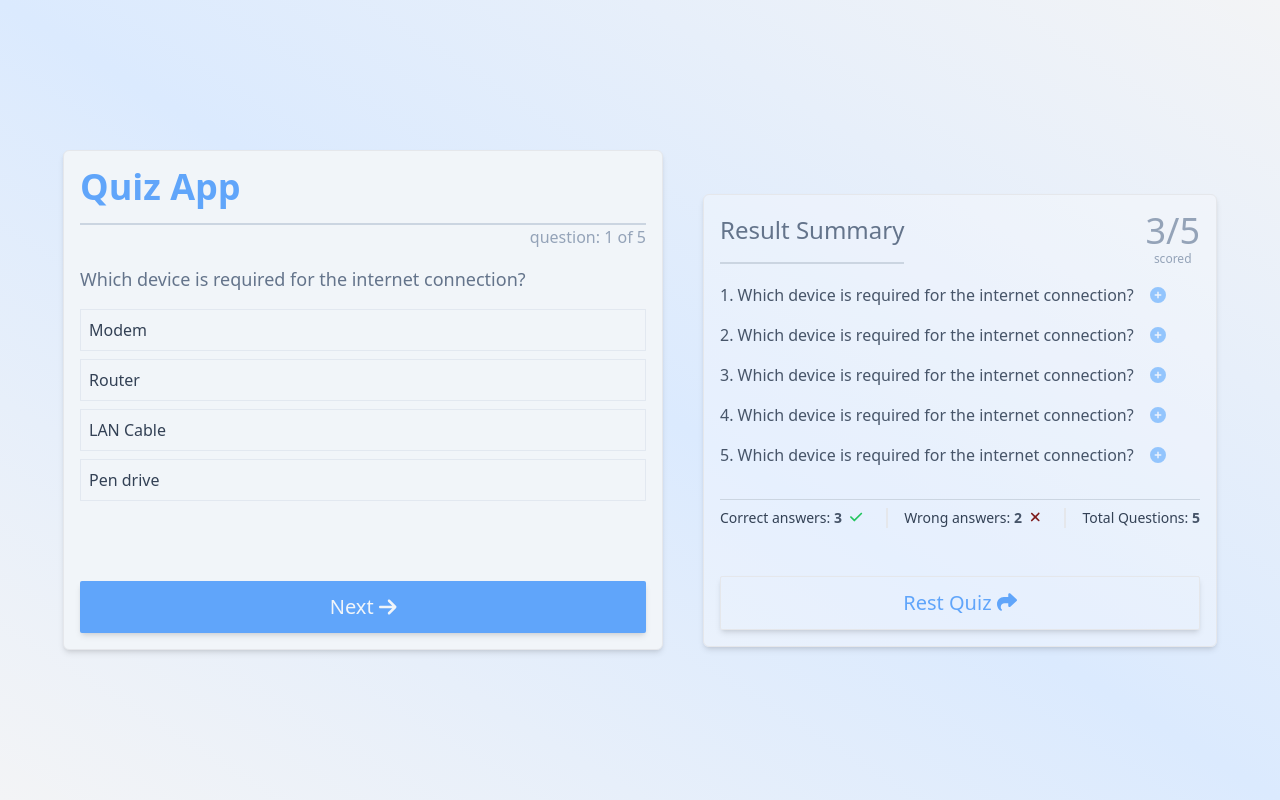
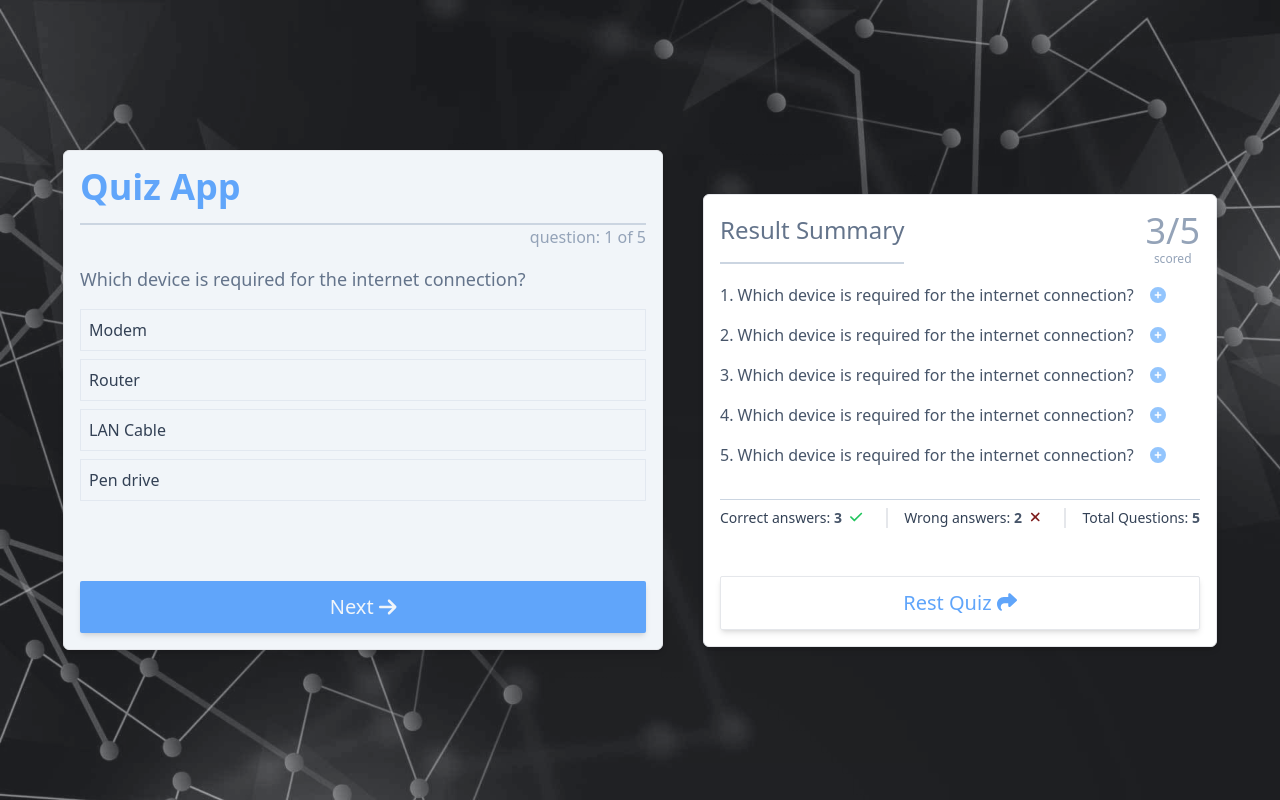
Before and after one commit to PaulDeveloper73/quiz, a React (Vite) app: page / in a window 1280 px wide. Built offline with nearby package versions, Linux system fonts and the light colour scheme.

Commit message:
added the bg image

```diff
--- a/src/components/Dashboard.jsx
+++ b/src/components/Dashboard.jsx
@@ -22,7 +22,7 @@ const Dashboard = () => {
   };
   return (
     <>
-      <section className="flex flex-col items-center justify-center min-h-screen space-y-10 gap-x-10 lg:flex-row bg-gradient-to-tr from-transparent via-blue-100 to-transparent">
+      <section className="flex flex-col items-center justify-center min-h-screen space-y-10 gap-x-10 lg:flex-row bg-slate-100 bg-opacity-10 ">
         <div className="p-4 border rounded-md shadow-md bg-slate-100 min-w-[320px]  lg:min-w-[600px]">
           <h1 className="pb-4 text-4xl font-semibold text-blue-400 border-b-2 border-slate-300">
             Quiz App
@@ -53,7 +53,7 @@ const Dashboard = () => {
             </div>
           </section>
         </div>
-        <div className="p-4 border rounded-md shadow-md bg-opacity-35 bg-slate-50 ">
+        <div className="p-4 bg-white border rounded-md shadow-md ">
           <div className="flex items-center justify-between">
             <h4 className="pb-4 text-2xl font-light border-b-2 text-slate-500 border-slate-300">
               Result Summary
--- a/src/index.css
+++ b/src/index.css
@@ -14,6 +14,18 @@
   }
   body {
     @apply bg-gray-100;
+    background-image: url("./assets/Quiz-Bg.jpg");
+    background-attachment: fixed;
+    background-size: cover;
+    background-repeat: no-repeat;
+    background-position: center;
+    background-blend-mode:luminosity
+
+  }
+  .gallery {
+    @apply flex flex-wrap items-center justify-center;
+    max-width: 100%;
+    font-family: 'Trebuchet MS', 'Lucida Sans Unicode', 'Lucida Grande', 'Lucida Sans', Arial, sans-serif;
   }
 }
 .gallery::-webkit-scrollbar {
```
Also changed, not shown: src/assets/Quiz-Bg.jpg (added).
